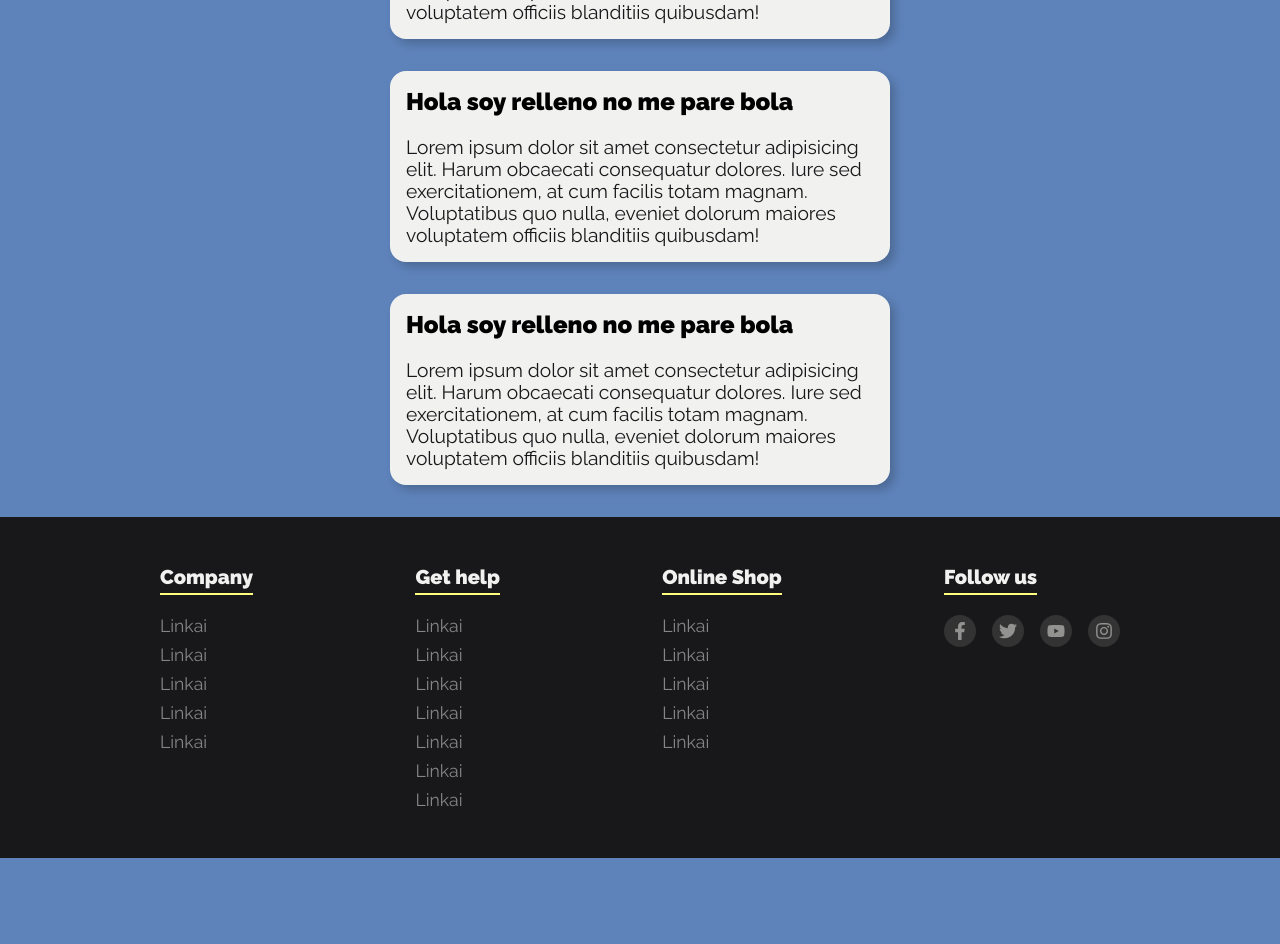
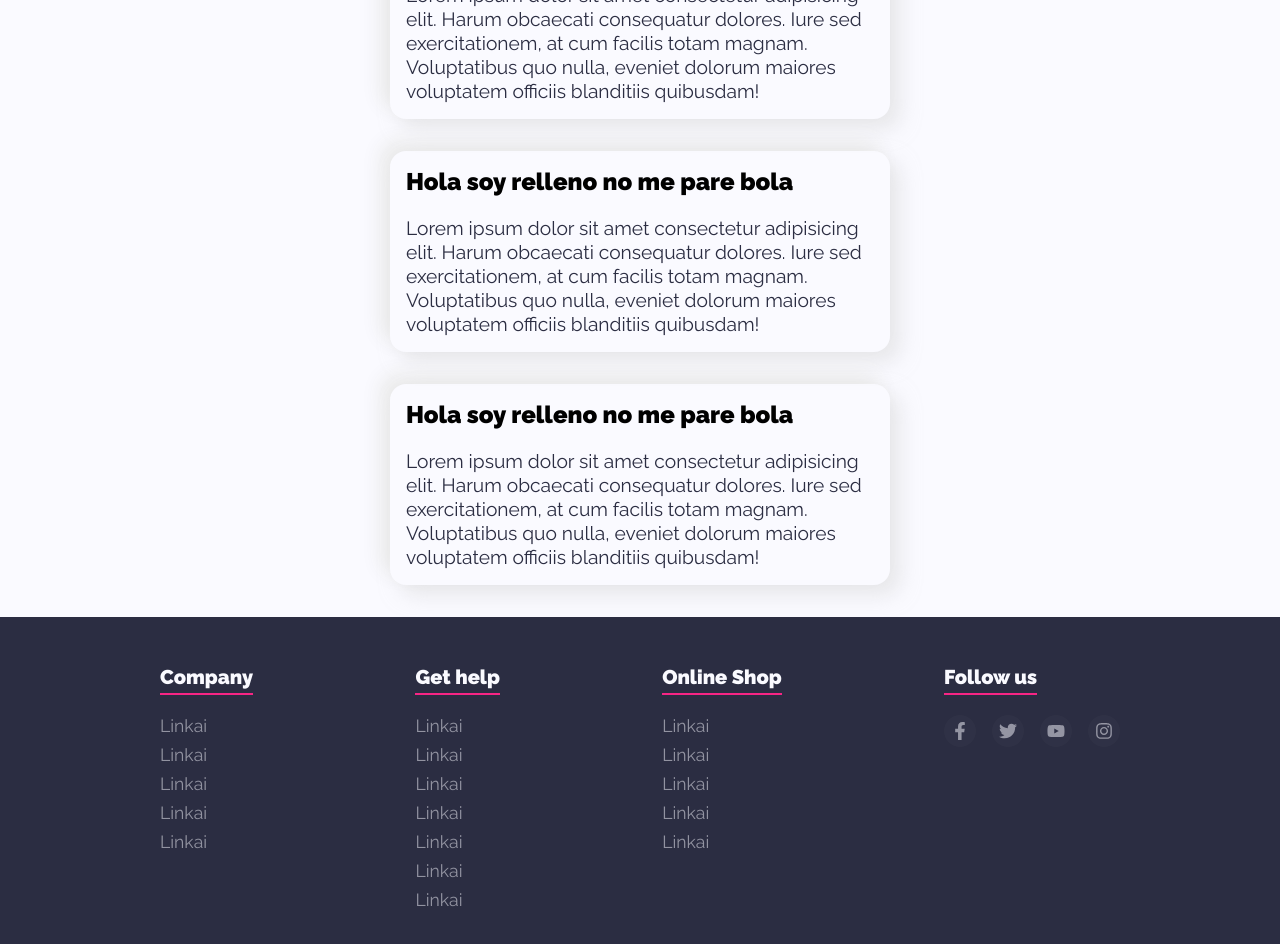
Before and after one commit to daxgdev/real-acordeon, a React (Vite) app: page / in a window 1280 px wide. Shown: the part 1840-2784 px from the top of the page. Before the commit the page ends 2698 px from the top, so only its background shows below. Built offline with nearby package versions, Linux system fonts and the light colour scheme.

Commit message:
#16 [Página Faq terminada]

```diff
--- a/src/components/Header.jsx
+++ b/src/components/Header.jsx
@@ -8,7 +8,7 @@ export const Header = () => {
 
   const changeColor = () => {
     // El scrollY controla cuando se activará el color
-    if (window.scrollY >= 90) {
+    if (window.scrollY >= 10) {
       setColor(true);
     } else {
       setColor(false);
--- a/src/components/Question.jsx
+++ b/src/components/Question.jsx
@@ -1,9 +1,23 @@
-import React from 'react'
+import React, { useState } from "react";
+import "../styles/components/Question.scss";
 
-const Question = () => {
+const Question = ({ question, answer }) => {
+  const [activeAnswer, setActiveAnswer] = useState(false);
+
   return (
-    <div>Question</div>
-  )
-}
+    <article className="question-container">
+      <h2 className={`question ${activeAnswer && "question-active"}`}>
+        {question}
+      </h2>
+      <p className={`answer ${activeAnswer && "answer-active"}`}>{answer}</p>
+      <div
+        className="show-answer"
+        onClick={() => setActiveAnswer(!activeAnswer)}
+      >
+        <span className={`line ${activeAnswer && "active-answer"}`}></span>
+      </div>
+    </article>
+  );
+};
 
-export default Question
+export default Question;
--- a/src/pages/Faq.jsx
+++ b/src/pages/Faq.jsx
@@ -2,13 +2,43 @@ import React from "react";
 import Banner from "../components/Banner";
 import Question from "../components/Question";
 import banner from "../assets/img/banner-faq.jpg";
+import "../styles/pages/Faq.scss";
 
 const Faq = () => {
   return (
-    <section>
+    <>
       <Banner img={banner} title="Preguntas frecuentes" />
-      <Question />
-    </section>
+      <section className="faq">
+        <div className="questions">
+          <Question
+            question="¿Real Acordeón debe estár conectado para poder usarse?"
+            answer="Lorem ipsum dolor sit amet consectetur adipisicing elit. Repellendus ut illum quaerat delectus veritatis vel labore aut modi recusandae earum repudiandae voluptatum ducimus deserunt iusto amet deleniti iure, accusamus unde."
+          />
+          <Question question="Buenas, ¿coito?" answer="Sisas" />
+          <Question question="Buenas, ¿coito?" answer="Sisas" />
+          <Question question="Buenas, ¿coito?" answer="Sisas" />
+          <Question question="Buenas, ¿coito?" answer="Sisas" />
+          <Question question="Buenas, ¿coito?" answer="Sisas" />
+          <Question question="Buenas, ¿coito?" answer="Sisas" />
+          <Question question="Buenas, ¿coito?" answer="Sisas" />
+          <Question question="Buenas, ¿coito?" answer="Sisas" />
+        </div>
+        <div className="questions">
+          <Question
+            question="¿Real Acordeón debe estár conectado para poder usarse?"
+            answer="Lorem ipsum dolor sit amet consectetur adipisicing elit. Repellendus ut illum quaerat delectus veritatis vel labore aut modi recusandae earum repudiandae voluptatum ducimus deserunt iusto amet deleniti iure, accusamus unde."
+          />
+          <Question question="Buenas, ¿coito?" answer="Sisas" />
+          <Question question="Buenas, ¿coito?" answer="Sisas" />
+          <Question question="Buenas, ¿coito?" answer="Sisas" />
+          <Question question="Buenas, ¿coito?" answer="Sisas" />
+          <Question question="Buenas, ¿coito?" answer="Sisas" />
+          <Question question="Buenas, ¿coito?" answer="Sisas" />
+          <Question question="Buenas, ¿coito?" answer="Sisas" />
+          <Question question="Buenas, ¿coito?" answer="Sisas" />
+        </div>
+      </section>
+    </>
   );
 };
 
--- a/src/styles/components/Banner.scss
+++ b/src/styles/components/Banner.scss
@@ -3,7 +3,7 @@
 .banner {
   position: relative;
   height: 50vh;
-  min-height: 400px;
+  min-height: 450px;
   margin-bottom: 5rem;
   &__img {
     width: 100%;
@@ -30,7 +30,7 @@
     }
     @include media(tablet) {
       h1 {
-        font-size: 7.2vw;
+        font-size: min(7vw, 10rem);
       }
     }
   }
--- a/src/styles/components/Footer.scss
+++ b/src/styles/components/Footer.scss
@@ -47,7 +47,7 @@
       width: 32px;
       height: 32px;
       border-radius: 50%;
-      background-color: var(--gray-color);
+      background-color: var(--white-color-alpha);
     }
     &__container {
       @extend .footer__section;
--- a/src/styles/components/Header.scss
+++ b/src/styles/components/Header.scss
@@ -6,14 +6,9 @@
   z-index: 100;
   height: var(--header-height);
   padding: 0 1rem;
-  border-bottom: 2px solid var(--fourth-color);
   transition: 0.4s;
-  box-shadow: inset 5px 5px 10px rgba(0, 0, 0, 0.1), 0 5px 10px rgba(0, 0, 0, 0.1);
-}
-
-.header__bg {
-  background-color: var(--black-header-alpha);
-  box-shadow: inset 5px 5px 10px rgba(0, 0, 0, 0.1), 0 5px 10px rgba(0, 0, 0, 0.1);
+  box-shadow: 0 20px 40px rgba(0, 0, 0, 0.05);
+  background-color: var(--fourth-color);
 }
 
 @supports (backdrop-filter: blur(1rem)) {
@@ -21,14 +16,14 @@
     border-bottom: none;
   }
   .header__bg {
-    background-color: var(--black-header-alpha);
-    backdrop-filter: blur(1rem);
+    background-color: transparent;
+    backdrop-filter: blur(.5rem);
   }
 }
 
 .header a {
   text-decoration: none;
-  color: var(--fourth-color);
+  color: var(--fifth-color);
 }
 
 .header_container {
@@ -67,7 +62,7 @@
   width: 100%;
   height: .5rem;
   border-radius: 0.5rem;
-  background-color: var(--fourth-color);
+  background-color: var(--fifth-color);
 }
 
 .header_burguer::before,
@@ -112,7 +107,6 @@
   width: 0;
   height: 100vh;
   padding-top: var(--header-height);
-  // border-left: 2px solid var(--fourth-color);
   background-color: var(--black-color-alpha);
   overflow: auto;
   pointer-events: none;
@@ -134,7 +128,7 @@
   font-size: 1.25rem;
   font-weight: bold;
   text-align: center;
-  color: var(--white-color);
+  // color: var(--white-color);
   // background-image: linear-gradient(90deg, var(--fourth-color), var(--fourth-color));
   // background-size: 0% 3px;
   // background-repeat: no-repeat;
@@ -144,7 +138,7 @@
 
 @media (hover: hover) {
   .header_menu > a:hover {
-    background-color: var(--white-color-alpha);
+    background-color: var(--black-header-alpha);
     // background-size: 100% 3px;
     // transition: all 200ms ease;
   }
--- a/src/styles/components/Question.scss
+++ b/src/styles/components/Question.scss
@@ -0,0 +1,68 @@
+@import "../breakpoints";
+
+.question-container {
+  position: relative;
+  width: 100%;
+  padding: 1rem;
+  border-radius: 1rem;
+  background-color: var(--box-color);
+  box-shadow: var(--box-shadow);
+  .question {
+    min-height: 30px;
+    width: calc(100% - 2.25rem);
+    margin: 0;
+    line-height: 30px;
+    font-size: 1.25rem;
+    color: var(--dark-color);
+    transition: 200ms padding-bottom ease, 200ms margin-bottom ease, 200ms border-bottom ease;
+  }
+  .question-active {
+    height: auto;
+    padding-bottom: .75rem;
+    margin-bottom: .75rem;
+    border-bottom: 1px solid var(--black-header-alpha);
+  }
+  .answer {
+    display: none;
+    margin-bottom: 0;
+    font-size: 1rem;
+    font-family: var(--font-2);
+    color: var(--dark-color);
+  }
+  .answer-active {
+    display: block;
+  }
+  .show-answer {
+    position: absolute;
+    top: 1rem;
+    right: 1rem;
+    width: 30px;
+    height: 30px;
+    border-radius: 50%;
+    border: 1px solid var(--black-header-alpha);
+    cursor: pointer;
+    .line {
+      position: relative;
+      top: calc(50% - 7.5%);
+      left: calc(50% - 40%);
+      display: block;
+      width: 80%;
+      height: 5px;
+      border-radius: .5rem;
+      background-color: var(--first-color);
+      &::after {
+        content: "";
+        position: absolute;
+        width: 100%;
+        height: 5px;
+        border-radius: .5rem;
+        background-color: var(--first-color);
+        transform: rotate(90deg);
+        transition: 200ms transform ease;
+      }
+    }
+    .active-answer::after {
+      transform: rotate(0deg);
+    }
+  }
+}
--- a/src/styles/components/Relleno.scss
+++ b/src/styles/components/Relleno.scss
@@ -6,11 +6,10 @@
   padding: 1rem;
   border-radius: 1rem;
   font-family: var(--font-2);
-  background-color: var(--fourth-color);
-  box-shadow: 5px 5px 10px rgba(0, 0, 0, .2);
+  background-image: var(--box-background);
+  box-shadow: var(--box-shadow);
   p {
     margin: 0;
-    font-size: 1.2rem;
     color: var(--dark-color);
   }
 }
--- a/src/styles/index.scss
+++ b/src/styles/index.scss
@@ -1,21 +1,38 @@
+/*
+Paleta de colores (Puede cambiar)
+#4cc9f0
+#4895ef
+#4361ee
+#3f37c9
+#3a0ca3
+#480ca8
+#560bad
+#7209b7
+#b5179e
+#f72585
+#2b2d42
+#fafaff
+*/
 :root {
-  --first-color: #091d36;
-  --second-color: #394d79;
-  --third-color: #5e83ba;
-  --fourth-color: #f1f1f0;
-  --fourth-color-alpha: rgba(241, 241, 240, 0.5);
-  --fifth-color: #ffff7d;
-  --dark-color: #18181a;
+  --first-color: #3f37c9;
+  --second-color: #4361ee;
+  --third-color: #3a0ca3;
+  --fourth-color: #fafaff;
+  --fourth-color-alpha: rgba(250, 250, 255, 0.5);
+  --fifth-color: #f72585;
+  --dark-color: #2b2d42;
   --gray-color: #333;
   --black-color: #000;
   --white-color: #fff;
-  --black-color-alpha: rgba(0, 0, 0, 0.850);
-  --black-header-alpha: rgba(0, 0, 0, 0.3);
-  --white-color-alpha: rgba(255, 255, 255, 0.1);
+  --black-color-alpha: rgba(0, 0, 0, 0.85);
+  --black-header-alpha: rgba(0, 0, 0, 0.150);
+  --white-color-alpha: rgba(255, 255, 255, 0.025);
+  --box-background: #e0e0e0;
+  --box-shadow: 10px 10px 20px rgba(213, 213, 213, 0.5), -10px -10px 20px #ebebeb;
   --max-width: 1280px;
   --header-height: 6rem;
-  --font-1: 'Quicksand', sans-serif;
-  --font-2: 'Raleway', sans-serif;
+  --font-1: "Quicksand", sans-serif;
+  --font-2: "Raleway", sans-serif;
 }
 
 * {
@@ -25,21 +42,21 @@
 body {
   margin: 0;
   font-family: var(--font-1);
-  background-color: var(--third-color);
+  background-color: var(--fourth-color);
 }
 
-h1, h2, h3, h4, h5, h6 {
+h1,
+h2,
+h3,
+h4,
+h5,
+h6 {
   font-family: var(--font-2);
   margin-top: 0;
 }
 
-img {
-  // width: 100%;
-  // height: 100%;
-  // object-fit: cover;
+p {
+  margin-top: 0;
+  font-size: 1.2rem;
+  line-height: 1.5rem;
 }
-
-code {
-  font-family: source-code-pro, Menlo, Monaco, Consolas, 'Courier New',
-    monospace;
-}
--- /dev/null
+++ b/src/styles/pages/Faq.scss
@@ -0,0 +1,28 @@
+@import "../breakpoints";
+
+.faq {
+  width: 90%;
+  max-width: var(--max-width);
+  margin: 0 auto 4rem;
+  .questions {
+    display: flex;
+    flex-direction: column;
+    gap: 1.5rem;
+    width: 100%;
+  }
+  .questions:nth-child(1) {
+    margin-bottom: 1.5rem;
+  }
+}
+
+@include media(desktop-s) {
+  .faq {
+    display: flex;
+    gap: 1.5rem;
+    .questions:nth-child(1) {
+      margin-bottom: 0;
+      padding-right: 1.5rem;
+      border-right: 1px solid var(--black-header-alpha);
+    }
+  }
+}
```
Also changed, not shown: 1 other file (tests, documents, lock files or other folders).
